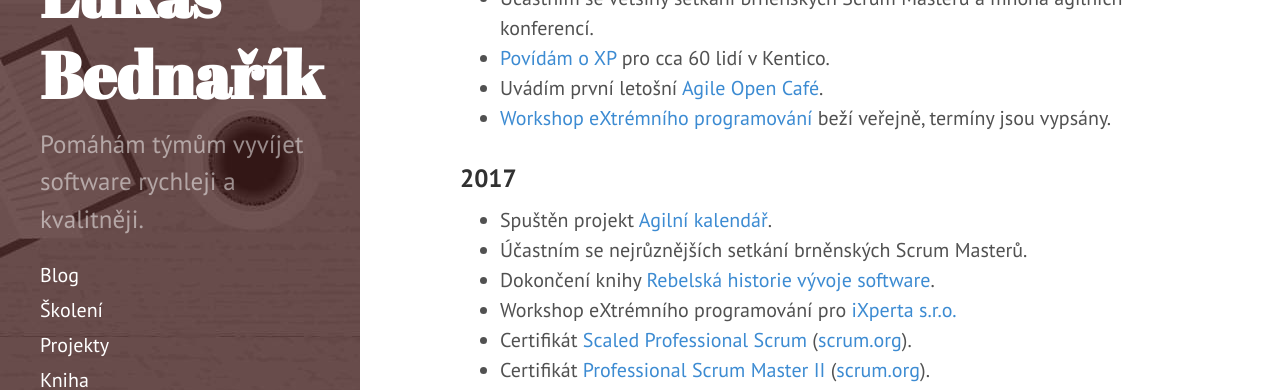
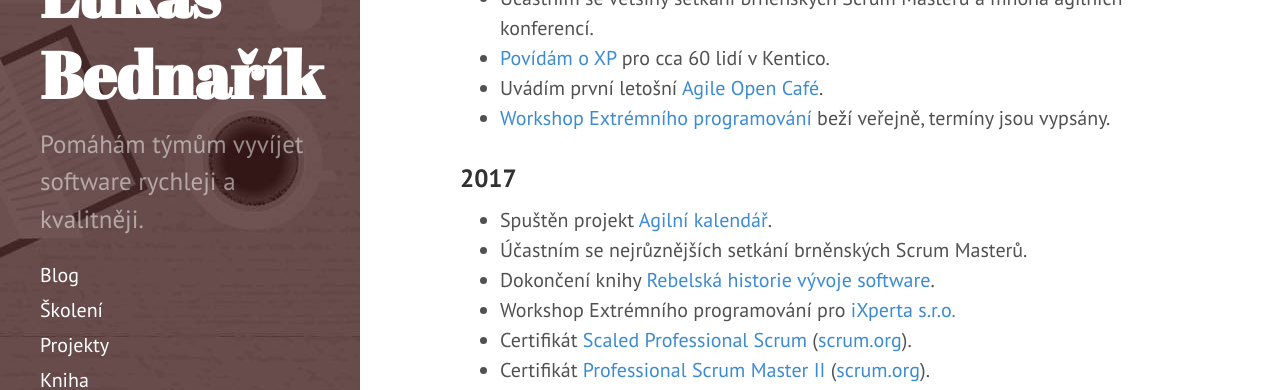
Before and after one commit to lukasbednarik/lukasbednarik.cz, a Jekyll site: the page built from _pages/o-mne.md, in a window 1280 px wide and 900 px high. Shown: the part 342-732 px from the top of the window. Built offline with Jekyll 4.4.1, drawn with Linux system fonts in a browser that asks for light colours.

```diff
--- a/_pages/o-mne.md
+++ b/_pages/o-mne.md
@@ -14,14 +14,14 @@ Kontaktní informace naleznete na stránce [kontakt](/kontakt).
 - Účastním se většiny setkání brněnských Scrum Masterů a mnoha agilních konferencí.
 - [Povídám o XP](https://www.facebook.com/events/373745716426679/) pro cca 60 lidí v Kentico.
 - Uvádím první letošní [Agile Open Café](https://agilniasociace.cz/info/agile-open-cafe-brno-v-roce-2018/).
-- [Workshop eXtrémního programování](/sluzby) beží veřejně, termíny jsou vypsány.
+- [Workshop Extrémního programování](/sluzby) beží veřejně, termíny jsou vypsány.
 
 ### 2017
 
 - Spuštěn projekt [Agilní kalendář](http://agilnikalendar.cz).
 - Účastním se nejrůznějších setkání brněnských Scrum Masterů.
 - Dokončení knihy [Rebelská historie vývoje software](/knihy).
-- Workshop eXtrémního programování pro [iXperta s.r.o.](http://www.ixperta.com/)
+- Workshop Extrémního programování pro [iXperta s.r.o.](http://www.ixperta.com/)
 - Certifikát [Scaled Professional Scrum](https://www.scrum.org/certification-list) ([scrum.org](https://www.scrum.org)).
 - Certifikát [Professional Scrum Master II](https://www.scrum.org/certification-list) ([scrum.org](https://www.scrum.org)).
 - [Agile Open Space](http://www.agileopenspace.cz/) v SolarWinds.
```
Also changed, not shown: _pages/sluzby-workshop-rezervace.md (+1 -1 lines), _pages/sluzby-workshop-xp.md (+1 -1 lines), _posts/2017-06-05-cena-zmeny.md (+1 -1 lines), _posts/2017-09-18-kombinovani-scrumu-a-xp.md (+1 -1 lines).
